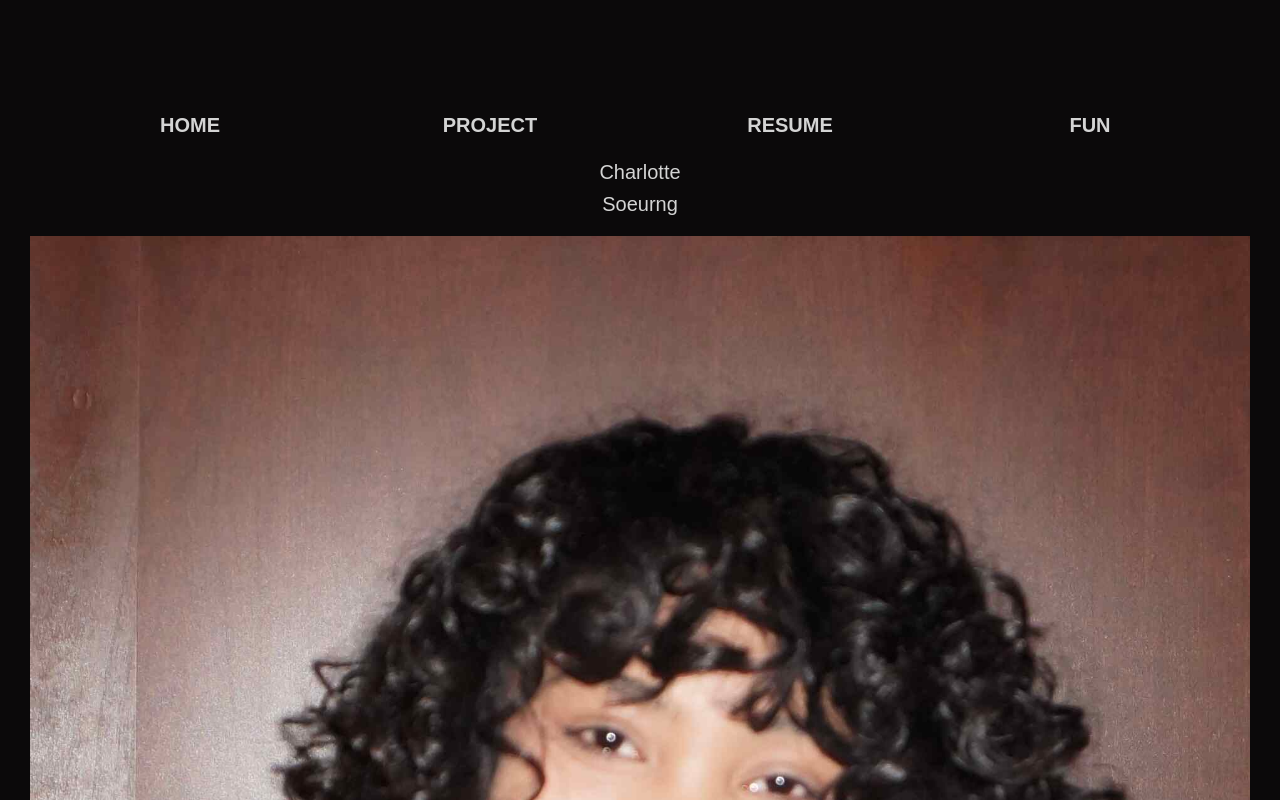
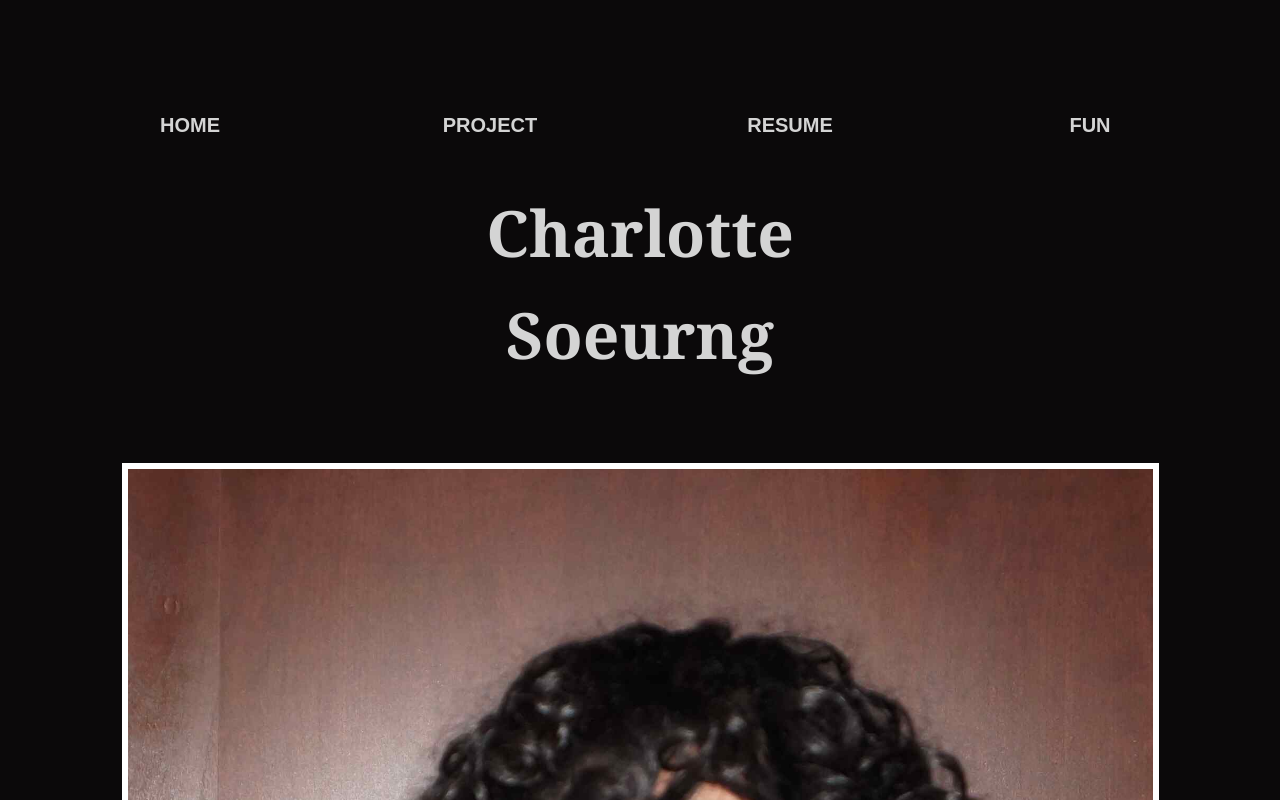
Before and after one commit to charlottesoeurng/charlottesoeurng.github.io, a plain HTML site: page index.html in a window 1280 px wide. Shown: the top 800 px of the page. Drawn offline with Linux system fonts and the light colour scheme.

Commit message:
Update style.css

```diff
--- a/style.css
+++ b/style.css
@@ -12,3 +12,14 @@ body {
 .menubar:hover {
     color: green;
 }
+.images {
+    margin: 4vw 0;
+    border: 0.4rem solid white;
+    width: 85%;
+}
+.page {
+    margin: 2vw 0;
+    font-size: clamp(3rem, 5vw, 10rem);
+    font-weight: bold;
+    font-family: Georgia,'Times New Roman', Times, serif;
+}
```
